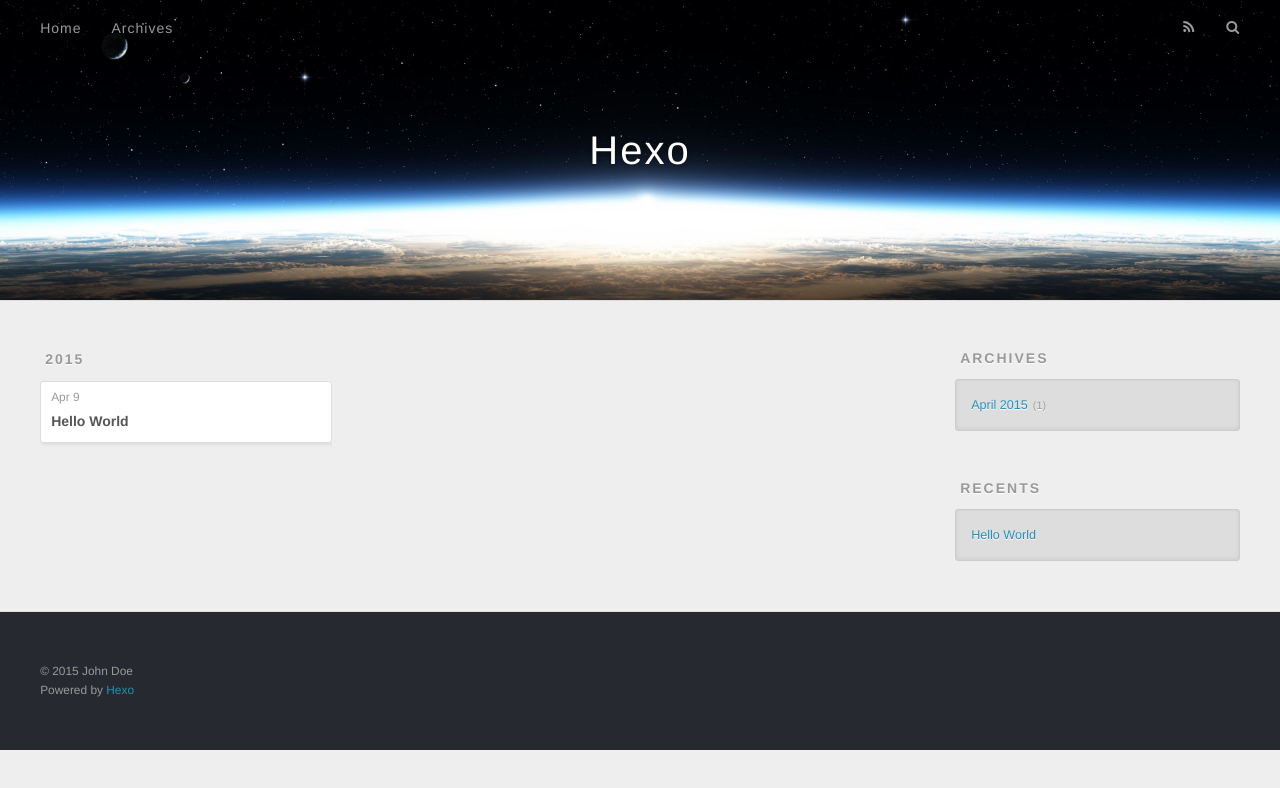
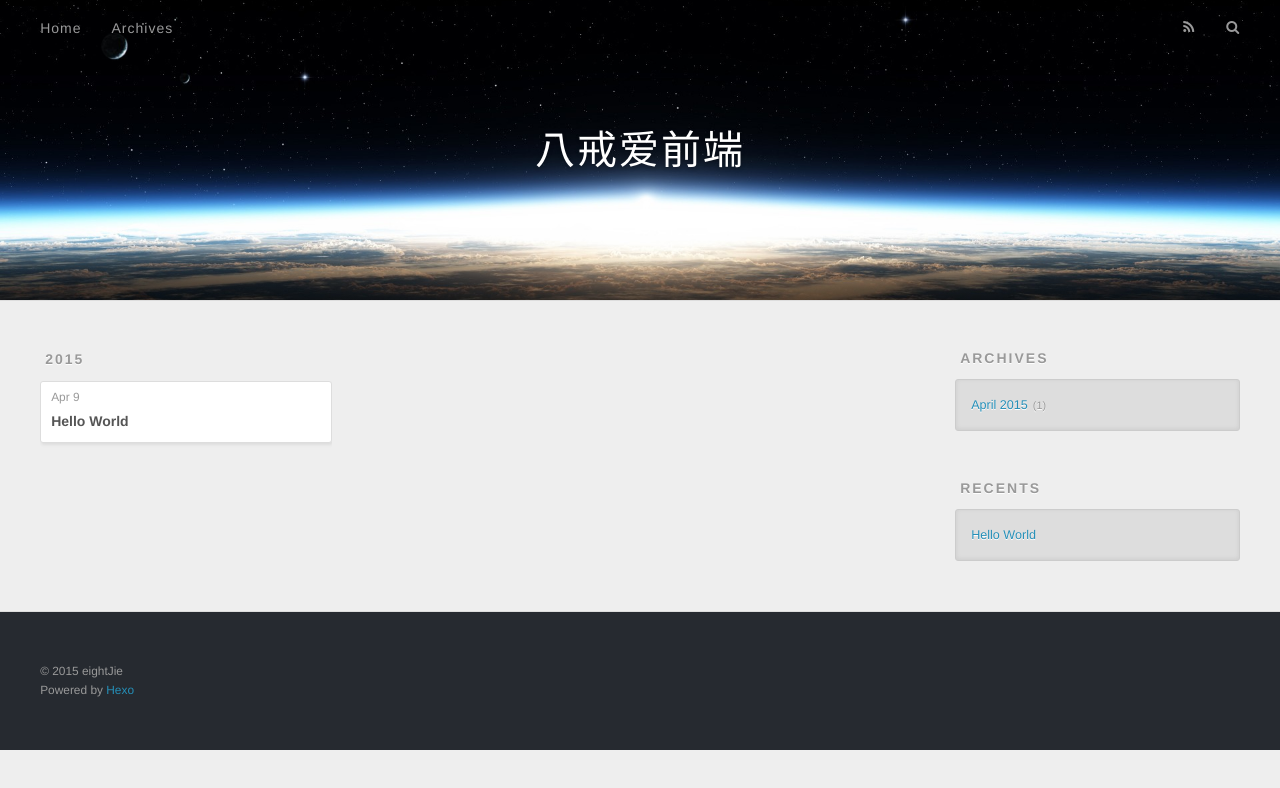
Before and after one commit to eightJie/eightJie.github.io, a plain HTML site: page archives/2015/04/index.html in a window 1280 px wide. Drawn offline with nearby package versions, Linux system fonts and the light colour scheme.

Commit message:
Site updated: 2015-04-09 18:20:14

```diff
--- a/archives/2015/04/index.html
+++ b/archives/2015/04/index.html
@@ -3,19 +3,19 @@
 <head>
   <meta charset="utf-8">
 
-  <title>Archives: 2015/4 | Hexo</title>
+  <title>Archives: 2015/4 | 八戒爱前端</title>
   <meta name="viewport" content="width=device-width, initial-scale=1, maximum-scale=1">
-  <meta name="description">
+  <meta name="description" content="八戒爱前端，更爱媳妇">
 <meta property="og:type" content="website">
-<meta property="og:title" content="Hexo">
+<meta property="og:title" content="八戒爱前端">
 <meta property="og:url" content="http://eightjie.github.io/archives/2015/04/index.html">
-<meta property="og:site_name" content="Hexo">
-<meta property="og:description">
+<meta property="og:site_name" content="八戒爱前端">
+<meta property="og:description" content="八戒爱前端，更爱媳妇">
 <meta name="twitter:card" content="summary">
-<meta name="twitter:title" content="Hexo">
-<meta name="twitter:description">
+<meta name="twitter:title" content="八戒爱前端">
+<meta name="twitter:description" content="八戒爱前端，更爱媳妇">
 
-    <link rel="alternative" href="/atom.xml" title="Hexo" type="application/atom+xml">
+    <link rel="alternative" href="/atom.xml" title="八戒爱前端" type="application/atom+xml">
 
 
     <link rel="icon" href="/favicon.png">
@@ -33,7 +33,7 @@
   <div id="header-outer" class="outer">
     <div id="header-title" class="inner">
       <h1 id="logo-wrap">
-        <a href="/" id="logo">Hexo</a>
+        <a href="/" id="logo">八戒爱前端</a>
       </h1>
 
     </div>
@@ -133,7 +133,7 @@
 
   <div class="outer">
     <div id="footer-info" class="inner">
-      &copy; 2015 John Doe<br>
+      &copy; 2015 eightJie<br>
       Powered by <a href="http://hexo.io/" target="_blank">Hexo</a>
     </div>
   </div>
```
Also changed, not shown: 2015/04/09/hello-world/index.html (+5 -5 lines), archives/2015/index.html (+10 -10 lines), archives/index.html (+10 -10 lines), index.html (+10 -10 lines).
